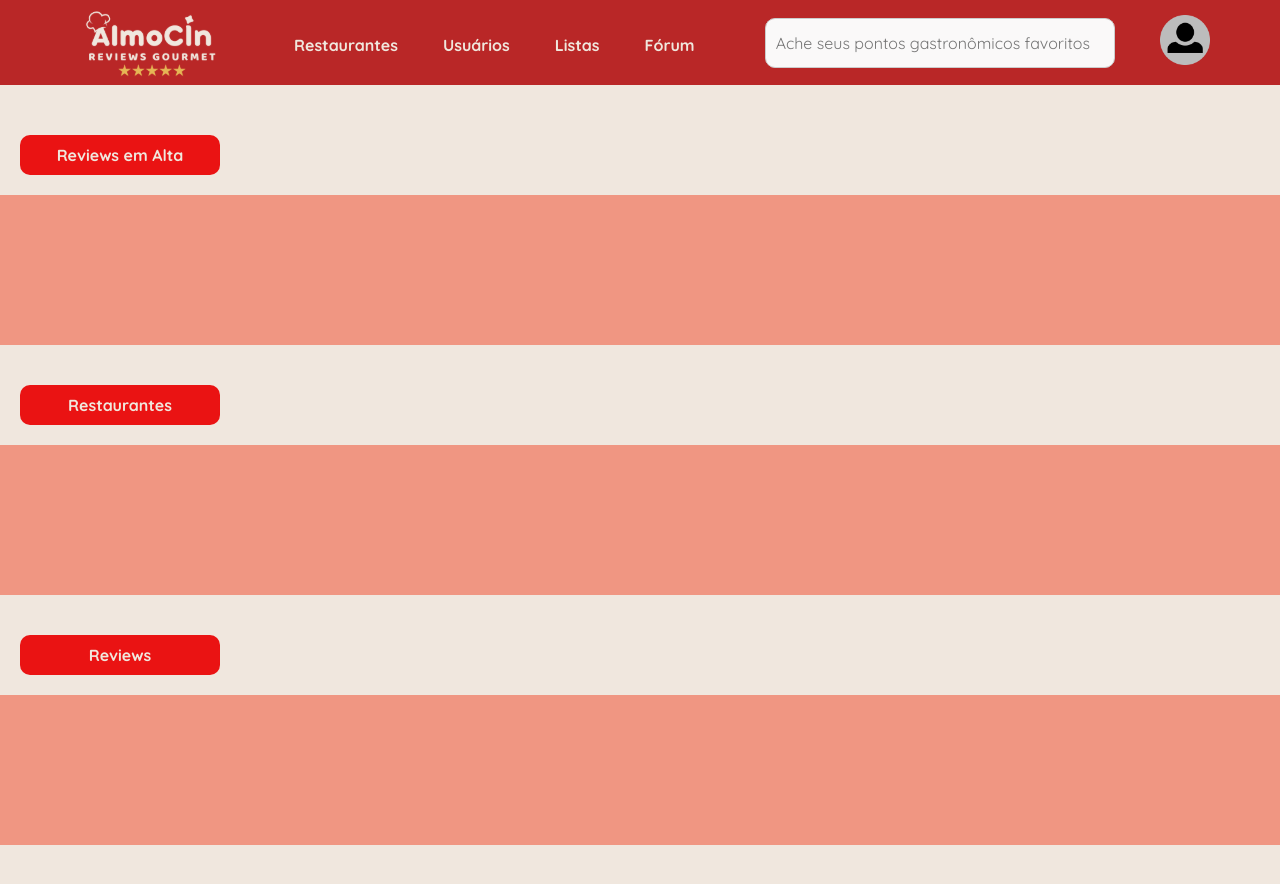
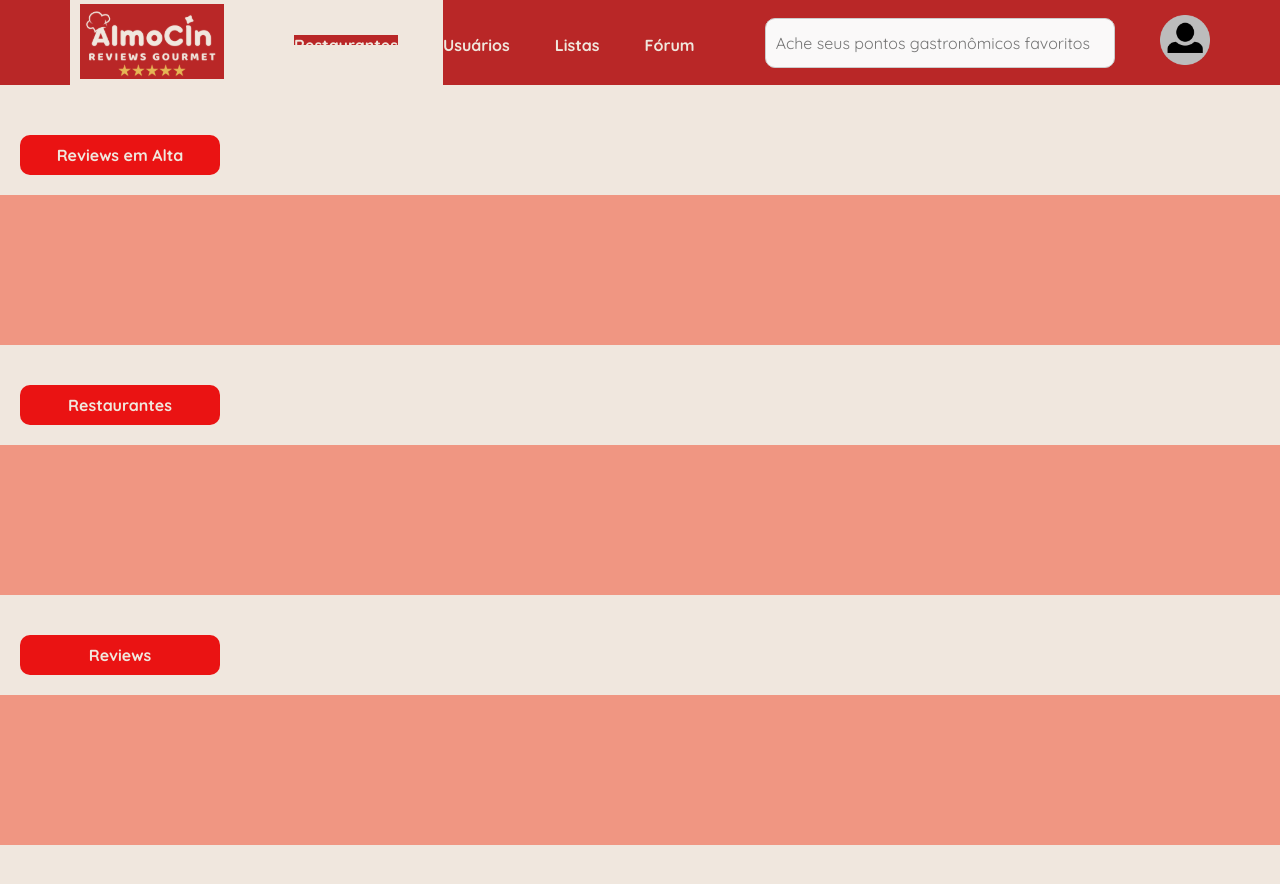
Before and after one commit to Software-Engineering-Assistantship/ess-base-project, a React (Create React App) app in the folder frontend/: page /feed in a window 1280 px wide. Shown: the top 884 px of the page. Built offline with nearby package versions, Linux system fonts and the light colour scheme.

Commit message:
Update Header.js

```diff
--- a/frontend/src/header/Header.js
+++ b/frontend/src/header/Header.js
@@ -1,5 +1,6 @@
 import React from "react"
-import { useState, useEffect } from "react"
+import { useState } from "react"
+import { Link } from "react-router-dom";
 import '../style/Header.css'
 import logo from "../assets/logo.svg";
 import noprofileimage from "../assets/noprofileimage.png";
@@ -10,9 +11,14 @@
     return (
     <div>
         <div className ="header">
-            <img src={logo} alt="logo" className="logo"/>
+            <Link className="link" to={`/feed`}>
+                <img src={logo} alt="logo" className="logo"/>
+            </Link>
 
-            <h1 className="restaurants">Restaurantes</h1>
+            <Link className="link" to={`/restaurants`}>
+                <h1 className="restaurants">Restaurantes</h1>
+            </Link>
+
             <h1 className="users">Usuários</h1>
             <h1 className="lists">Listas</h1>
             <h1 className="forum">Fórum</h1>
```
